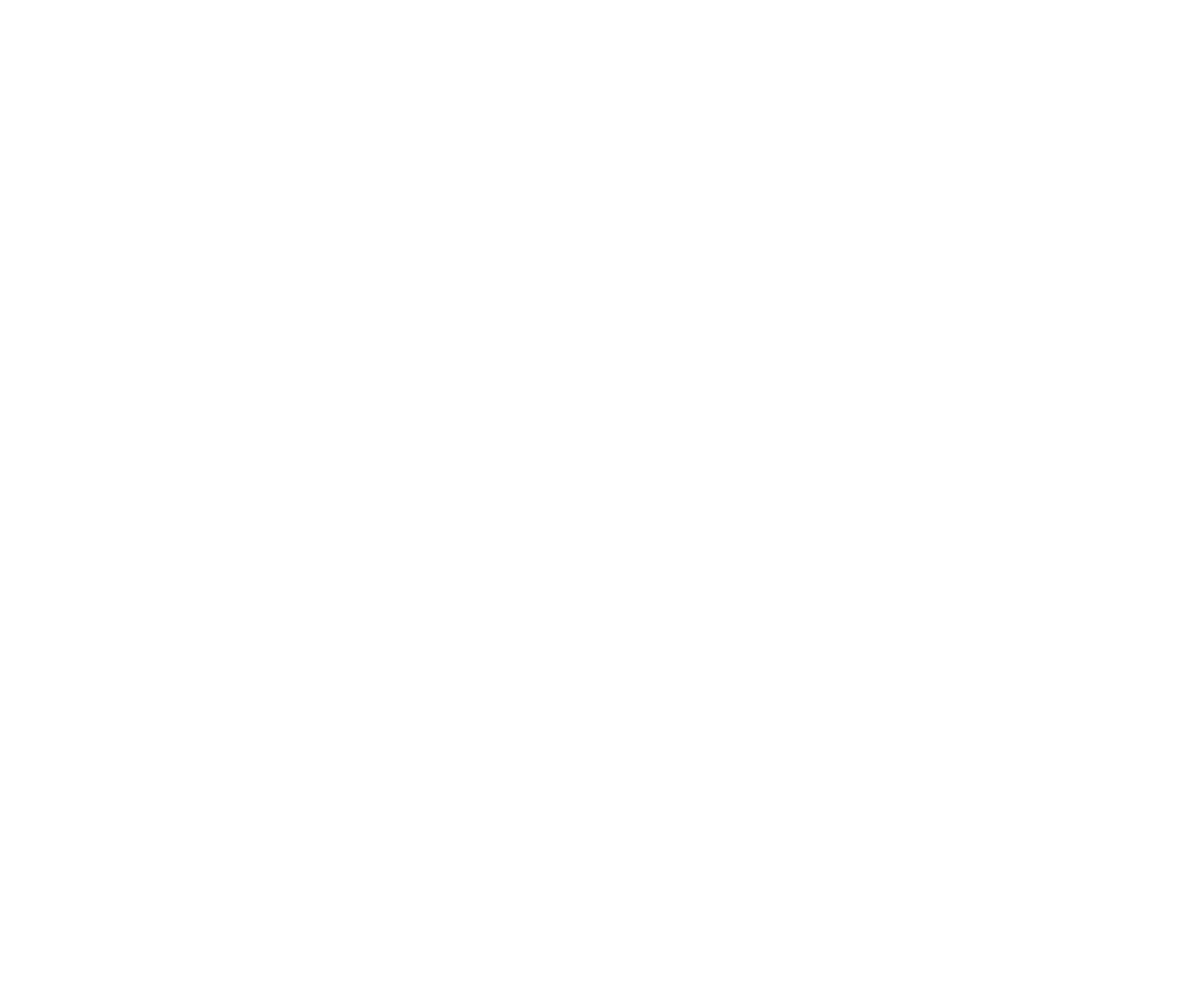
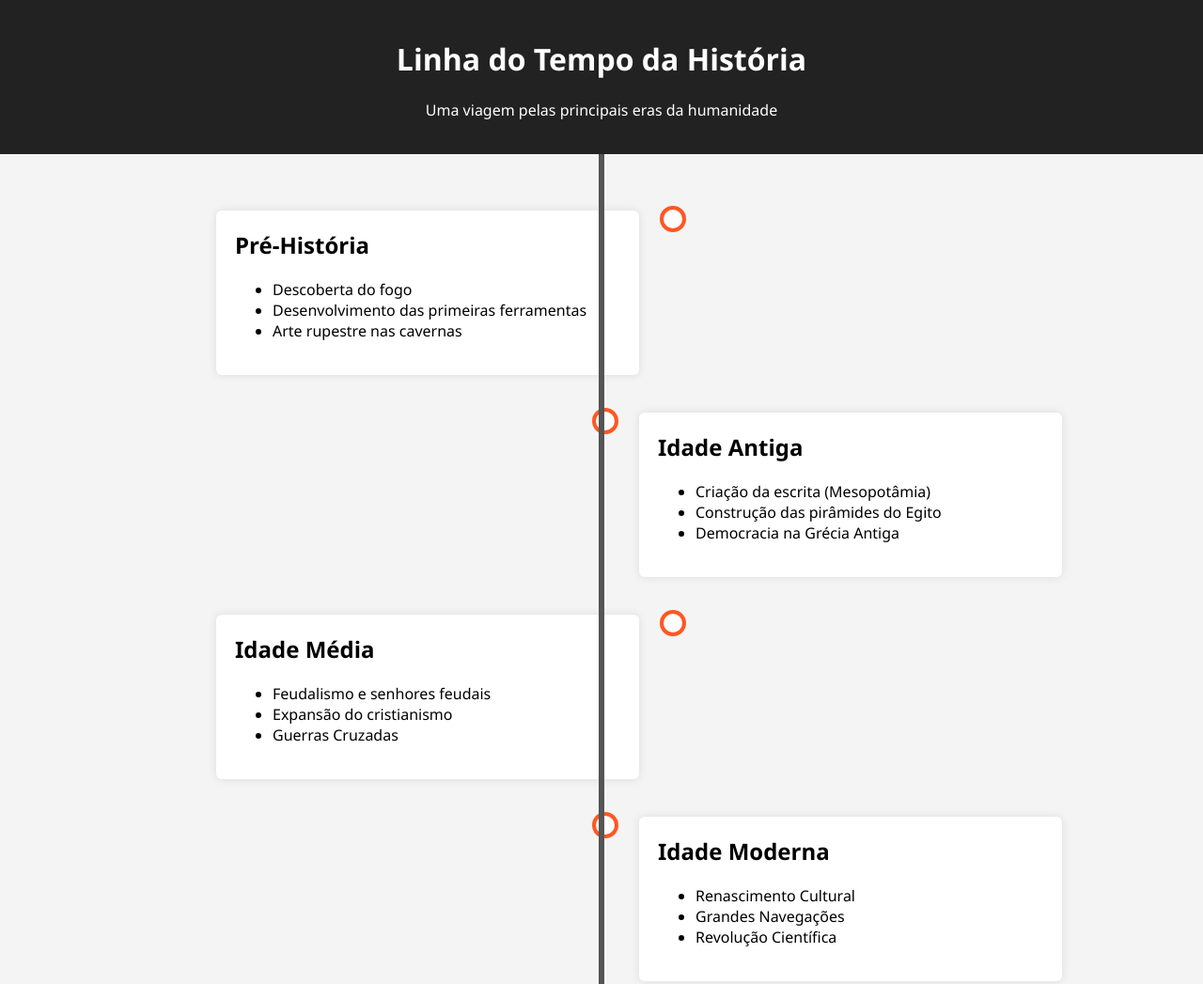
Before and after one commit to vthzreis/linhadotempo, a plain HTML site: page index.html in a window 1280 px wide. Shown: the top 1047 px of the page at 94% size. Before the commit the page ends 800 px from the top, so only its background shows below. Drawn offline with Linux system fonts and the light colour scheme.

Commit message:
Update index.html

```diff
--- a/index.html
+++ b/index.html
@@ -1,4 +1,214 @@
-<!DOCTYPE !html>
-  <html>
+<!DOCTYPE html>
+<html lang="pt-br">
+<head>
+  <meta charset="UTF-8">
+  <meta name="viewport" content="width=device-width, initial-scale=1">
+  <title>Linha do Tempo da História</title>
+  <style>
+    body {
+      font-family: 'Segoe UI', sans-serif;
+      margin: 0;
+      background: #f4f4f4;
+    }
 
-  </html>
+    header {
+      background: #222;
+      color: white;
+      padding: 20px;
+      text-align: center;
+    }
+
+    .timeline {
+      position: relative;
+      max-width: 900px;
+      margin: auto;
+      padding: 40px 0;
+    }
+
+    .timeline::after {
+      content: '';
+      position: absolute;
+      width: 6px;
+      background: #555;
+      top: 0;
+      bottom: 0;
+      left: 50%;
+      margin-left: -3px;
+    }
+
+    .container {
+      padding: 20px 40px;
+      position: relative;
+      background-color: inherit;
+      width: 50%;
+      animation: slideIn 1s ease forwards;
+      opacity: 0;
+    }
+
+    .left {
+      left: 0;
+    }
+
+    .right {
+      left: 50%;
+    }
+
+    .container::before {
+      content: " ";
+      height: 20px;
+      width: 20px;
+      position: absolute;
+      background-color: #fff;
+      border: 4px solid #ff5722;
+      top: 15px;
+      border-radius: 50%;
+      z-index: 1;
+    }
+
+    .left::before {
+      right: -10px;
+    }
+
+    .right::before {
+      left: -10px;
+    }
+
+    .content {
+      padding: 20px;
+      background: white;
+      position: relative;
+      border-radius: 6px;
+      box-shadow: 0 0 10px rgba(0,0,0,0.1);
+      transition: transform 0.3s ease;
+    }
+
+    .content:hover {
+      transform: scale(1.03);
+    }
+
+    h2 {
+      margin-top: 0;
+    }
+
+    @keyframes slideIn {
+      from {
+        transform: translateY(40px);
+        opacity: 0;
+      }
+      to {
+        transform: translateY(0);
+        opacity: 1;
+      }
+    }
+
+    @media screen and (max-width: 768px) {
+      .container {
+        width: 100%;
+        padding-left: 70px;
+        padding-right: 25px;
+      }
+
+      .timeline::after {
+        left: 31px;
+      }
+
+      .left, .right {
+        left: 0;
+      }
+
+      .left::before, .right::before {
+        left: 15px;
+      }
+    }
+  </style>
+</head>
+<body>
+  <header>
+    <h1>Linha do Tempo da História</h1>
+    <p>Uma viagem pelas principais eras da humanidade</p>
+  </header>
+
+  <div class="timeline">
+
+    <!-- Pré-História -->
+    <div class="container left">
+      <div class="content">
+        <h2>Pré-História</h2>
+        <ul>
+          <li>Descoberta do fogo</li>
+          <li>Desenvolvimento das primeiras ferramentas</li>
+          <li>Arte rupestre nas cavernas</li>
+        </ul>
+      </div>
+    </div>
+
+    <!-- Idade Antiga -->
+    <div class="container right">
+      <div class="content">
+        <h2>Idade Antiga</h2>
+        <ul>
+          <li>Criação da escrita (Mesopotâmia)</li>
+          <li>Construção das pirâmides do Egito</li>
+          <li>Democracia na Grécia Antiga</li>
+        </ul>
+      </div>
+    </div>
+
+    <!-- Idade Média -->
+    <div class="container left">
+      <div class="content">
+        <h2>Idade Média</h2>
+        <ul>
+          <li>Feudalismo e senhores feudais</li>
+          <li>Expansão do cristianismo</li>
+          <li>Guerras Cruzadas</li>
+        </ul>
+      </div>
+    </div>
+
+    <!-- Idade Moderna -->
+    <div class="container right">
+      <div class="content">
+        <h2>Idade Moderna</h2>
+        <ul>
+          <li>Renascimento Cultural</li>
+          <li>Grandes Navegações</li>
+          <li>Revolução Científica</li>
+        </ul>
+      </div>
+    </div>
+
+    <!-- Idade Contemporânea -->
+    <div class="container left">
+      <div class="content">
+        <h2>Idade Contemporânea</h2>
+        <ul>
+          <li>Revolução Francesa</li>
+          <li>Guerras Mundiais</li>
+          <li>Avanço tecnológico e internet</li>
+        </ul>
+      </div>
+    </div>
+  </div>
+
+  <script>
+    // Animação de aparição com scroll
+    const containers = document.querySelectorAll('.container');
+
+    const observer = new IntersectionObserver(entries => {
+      entries.forEach(entry => {
+        if (entry.isIntersecting) {
+          entry.target.style.opacity = '1';
+          observer.unobserve(entry.target);
+        }
+      });
+    }, {
+      threshold: 0.2
+    });
+
+    containers.forEach(container => {
+      observer.observe(container);
+    });
+  </script>
+</body>
+</html>
```
